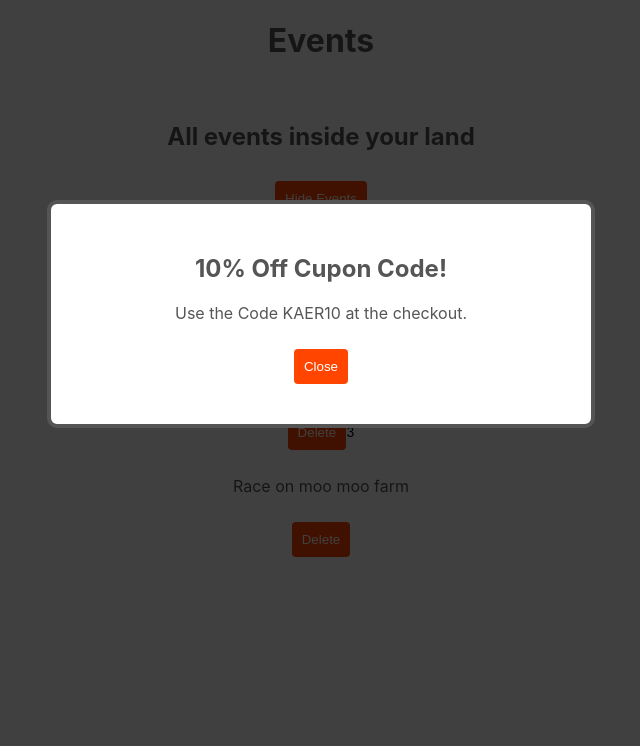
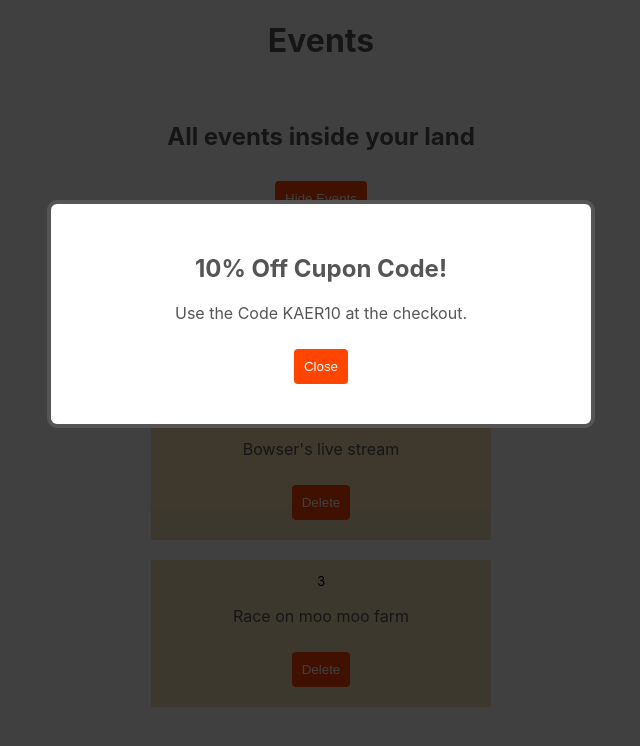
Before and after one commit to caiostarke/first-steps-react, a React (Create React App) app: page / in a window 1280 px wide. Shown: the top 746 px of the page, without its empty margins (319-959 px from the left). Built offline with nearby package versions, Linux system fonts and the light colour scheme; the HTML template or start-up script is replaced by a standard one.

Commit message:
add css module to eventList

```diff
--- a/src/components/EventList.jsx
+++ b/src/components/EventList.jsx
@@ -1,15 +1,16 @@
 import React from 'react'
+import styles from './eventList.module.css'
 
 export default function EventList({events, handleDelete}) {
   return (
     <div>
 
     {events.map( (e) => (
-        <React.Fragment key={e.id}>
+        <div className={styles.card} key={e.id}>
           <small>{e.id}</small>
           <p>{e.title}</p>
           <button onClick={() => handleDelete(e.id)}>Delete </button>
-        </React.Fragment>
+        </div>
       ))
     }
 
--- /dev/null
+++ b/src/components/eventList.module.css
@@ -0,0 +1,7 @@
+.card {
+    max-width: 20rem;
+    margin: 0 auto;
+    margin-bottom: 20px;
+    padding: 10px;
+    background-color: wheat;
+}
```
